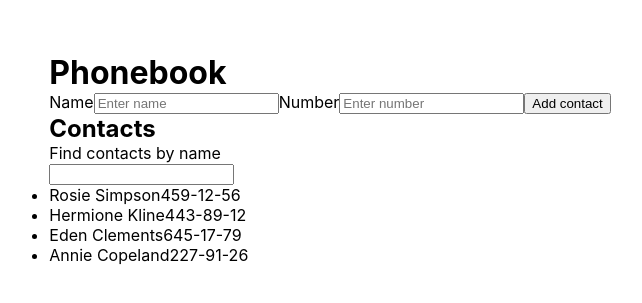
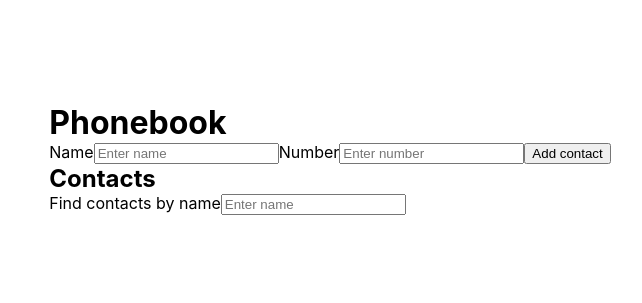
Before and after one commit to rolidabrowski/goit-react-hw-02-phonebook, a React (Create React App) app: page / in a window 1280 px wide. Shown: the part 241-544 px from the top of the page, without its empty margins (310-952 px from the left). Built offline with nearby package versions, Linux system fonts and the light colour scheme.

Commit message:
added components

```diff
--- a/src/components/App.jsx
+++ b/src/components/App.jsx
@@ -1,14 +1,12 @@
-import React, { Component } from 'react';
+import css from './App.module.css';
+import { Component } from 'react';
+import { ContactForm } from './ContactForm';
+import { ContactList } from './ContactList';
+import { Filter } from './Filter';
 import { nanoid } from 'nanoid';
-import css from './App.module.css';
 
 const INITIAL_STATE = {
-  contacts: [
-    { id: 'id-1', name: 'Rosie Simpson', number: '459-12-56' },
-    { id: 'id-2', name: 'Hermione Kline', number: '443-89-12' },
-    { id: 'id-3', name: 'Eden Clements', number: '645-17-79' },
-    { id: 'id-4', name: 'Annie Copeland', number: '227-91-26' },
-  ],
+  contacts: [],
   filter: '',
   name: '',
   number: '',
@@ -48,65 +46,31 @@ export class App extends Component {
     this.setState({ ...INITIAL_STATE });
   };
 
-  filter = event => {
+  handleSearch = event => {
     event.preventDefault();
-    this.setState({ filter: event.target.value });
-    this.renderName();
-  };
-
-  renderName = () => {
     const { filter, contacts } = this.state;
     const normalizedFilter = filter.toLowerCase();
-    return contacts.filter(contact =>
+    this.setState({ filter: event.target.value });
+    contacts.filter(contact =>
       contact.name.toLowerCase().includes(normalizedFilter)
     );
+    return contacts;
   };
 
   render() {
-    const { name, number, filter } = this.state;
+    const { name, number, filter, contacts } = this.state;
     return (
       <div>
         <h1 className={css.headTitle}>Phonebook</h1>
-        <form onSubmit={this.handleSubmit}>
-          <label>
-            Name
-            <input
-              type="text"
-              name="name"
-              placeholder="Enter name"
-              value={name}
-              onChange={this.handleChange}
-              pattern="^[a-zA-Zа-яА-Я]+(([' -][a-zA-Zа-яА-Я ])?[a-zA-Zа-яА-Я]*)*$"
-              title="Name may contain only letters, apostrophe, dash and spaces. For example Adrian, Jacob Mercer, Charles de Batz de Castelmore d'Artagnan"
-              required
-            />
-          </label>
-          <label>
-            Number
-            <input
-              type="tel"
-              name="number"
-              placeholder="Enter number"
-              value={number}
-              onChange={this.handleChange}
-              pattern="\+?\d{1,4}?[-.\s]?\(?\d{1,3}?\)?[-.\s]?\d{1,4}[-.\s]?\d{1,4}[-.\s]?\d{1,9}"
-              title="Phone number must be digits and can contain spaces, dashes, parentheses and can start with +"
-              required
-            />
-          </label>
-          <button type="submit">Add contact {name}</button>
-        </form>
+        <ContactForm
+          name={name}
+          number={number}
+          onSubmit={this.handleSubmit}
+          onChange={this.handleChange}
+        />
         <h2 className={css.title}>Contacts</h2>
-        <p>Find contacts by name</p>
-        <input onChange={this.filter} value={filter} type="text" />
-        <ul>
-          {this.state.contacts.map(contact => (
-            <li key={contact.id}>
-              {contact.name}
-              {contact.number}
-            </li>
-          ))}
-        </ul>
+        <Filter value={filter} onChange={this.handleSearch} />
+        <ContactList contacts={contacts} />
       </div>
     );
   }
--- /dev/null
+++ b/src/components/ContactForm/ContactForm.jsx
@@ -0,0 +1,45 @@
+import Proptypes from 'prop-types';
+import css from './ContactForm.module.css';
+
+export const ContactForm = ({ name, number, onChange, onSubmit }) => {
+  return (
+    <section className={css.form}>
+      <form onSubmit={onSubmit}>
+        <label>
+          Name
+          <input
+            type="text"
+            name="name"
+            placeholder="Enter name"
+            value={name}
+            onChange={onChange}
+            pattern="^[a-zA-Zа-яА-Я]+(([' -][a-zA-Zа-яА-Я ])?[a-zA-Zа-яА-Я]*)*$"
+            title="Name may contain only letters, apostrophe, dash and spaces. For example Adrian, Jacob Mercer, Charles de Batz de Castelmore d'Artagnan"
+            required
+          />
+        </label>
+        <label>
+          Number
+          <input
+            type="tel"
+            name="number"
+            placeholder="Enter number"
+            value={number}
+            onChange={onChange}
+            pattern="\+?\d{1,4}?[-.\s]?\(?\d{1,3}?\)?[-.\s]?\d{1,4}[-.\s]?\d{1,4}[-.\s]?\d{1,9}"
+            title="Phone number must be digits and can contain spaces, dashes, parentheses and can start with +"
+            required
+          />
+        </label>
+        <button type="submit">Add contact {name}</button>
+      </form>
+    </section>
+  );
+};
+
+ContactForm.propTypes = {
+  name: Proptypes.string.isRequired,
+  number: Proptypes.string.isRequired,
+  onChange: Proptypes.func.isRequired,
+  onSubmit: Proptypes.func.isRequired,
+};
--- /dev/null
+++ b/src/components/ContactForm/index.js
@@ -0,0 +1 @@
+export { ContactForm } from './ContactForm';
--- /dev/null
+++ b/src/components/ContactList/ContactList.jsx
@@ -0,0 +1,21 @@
+import Proptypes from 'prop-types';
+import css from './ContactList.module.css';
+
+export const ContactList = ({ contacts }) => {
+  return (
+    <section className={css.list}>
+      <ul>
+        {contacts.map(contact => (
+          <li key={contact.id}>
+            {contact.name}
+            {contact.number}
+          </li>
+        ))}
+      </ul>
+    </section>
+  );
+};
+
+ContactList.propTypes = {
+  contacts: Proptypes.array.isRequired,
+};
--- /dev/null
+++ b/src/components/ContactList/index.js
@@ -0,0 +1 @@
+export { ContactList } from './ContactList';
--- /dev/null
+++ b/src/components/Filter/Filter.jsx
@@ -0,0 +1,24 @@
+import css from './Filter.module.css';
+import PropTypes from 'prop-types';
+
+export const Filter = ({ value, onChange }) => {
+  return (
+    <section className={css.filter}>
+      <label>
+        Find contacts by name
+        <input
+          type="text"
+          name="filter"
+          placeholder="Enter name"
+          value={value}
+          onChange={onChange}
+        />
+      </label>
+    </section>
+  );
+};
+
+Filter.propTypes = {
+  value: PropTypes.string.isRequired,
+  onChange: PropTypes.func.isRequired,
+};
--- /dev/null
+++ b/src/components/Filter/index.js
@@ -0,0 +1 @@
+export { Filter } from './Filter';
```
Also changed, not shown: src/components/ContactForm/ContactForm.module.css (added), src/components/ContactList/ContactList.module.css (added), src/components/Filter/Filter.module.css (added).
